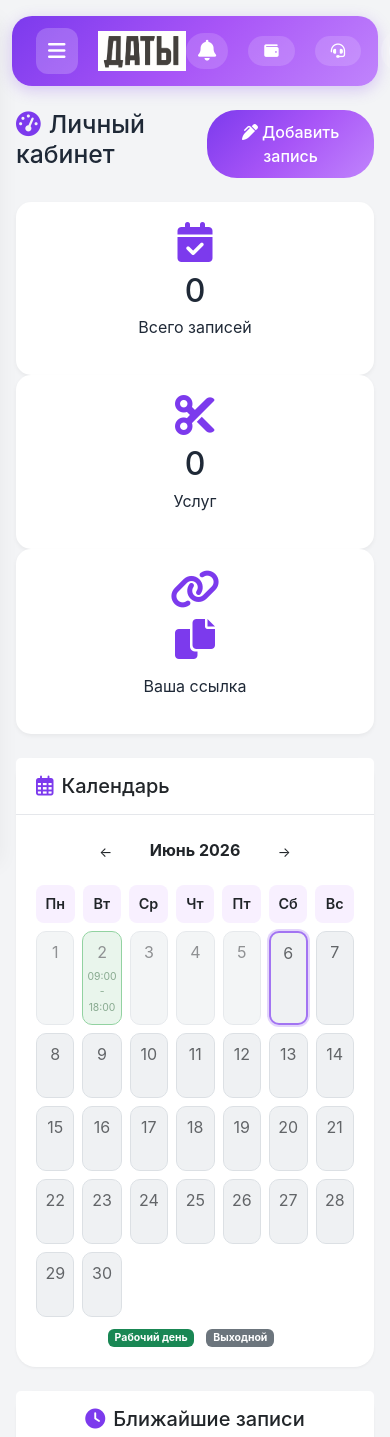
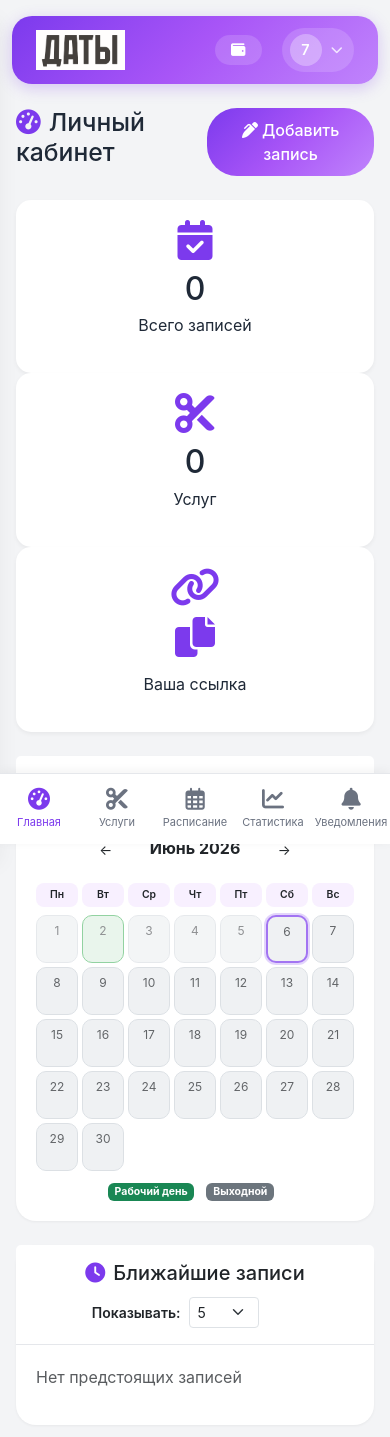
Before and after one commit to rustkarimov/gdedakogda, a Django app: page /dashboard/ in a window 390 px wide. Shown: the top 1437 px of the page. Run offline with Django 5.2, Linux system fonts and the light colour scheme; a user stored in the database is signed in; data comes from the database, SQL or seed files in the repository; data that the repository does not hold is empty; some libraries are stand-ins or nearby versions.

Commit message:
started mobile

```diff
--- a/masters/templates/masters/base.html
+++ b/masters/templates/masters/base.html
@@ -1,26 +1,24 @@
 {% load static %}
-
 
 <!DOCTYPE html>
 <html lang="ru">
 <head>
     <meta charset="UTF-8">
-    <meta name="viewport" content="width=device-width, initial-scale=1.0">
+    <meta name="viewport" content="width=device-width, initial-scale=1.0, viewport-fit=cover">
     <title>{% block title %}ДАТЫ{% endblock %}</title>
 
-    <!-- Bootstrap 5 CSS (локально) -->
+    <!-- Bootstrap 5 CSS -->
     <link rel="stylesheet" href="{% static 'css/bootstrap.min.css' %}">
-
-    <!-- Font Awesome (локально) -->
+    <!-- Font Awesome -->
     <link rel="stylesheet" href="{% static 'css/all.min.css' %}">
-
     <!-- Наш CSS -->
     <link rel="stylesheet" href="{% static 'css/style.css' %}">
 
+    {% block extra_css %}{% endblock %}
 </head>
 <body>
     <div class="app-container">
-        <!-- Боковое меню -->
+        <!-- Боковое меню (только для десктопа) -->
         <aside class="sidebar">
             <nav class="sidebar-nav">
                 <a href="{% url 'dashboard' %}" class="nav-item {% if request.resolver_match.url_name == 'dashboard' %}active{% endif %}">
@@ -67,25 +65,14 @@
                     </div>
                 </div>
 
-
                 <div class="top-bar-right">
-
-                    <!-- Колокольчик в шапке -->
-                <div class="notification-bell" onclick="toggleNotifications()" style="position: relative; cursor: pointer">
-                    <i class="fas fa-bell" style="color: white; font-size: 1.3rem;"></i>
-                    <span class="notification-dot" id="notification-dot"></span>
-                </div>
-
+                    <!-- Кошелёк (только на мобильных виден) -->
                     <div class="wallet">
                         <i class="fas fa-wallet"></i>
                         <span>0 ₽</span>
                     </div>
 
-                <a href="#" class="support-link">
-                    <i class="fas fa-headset"></i>
-                    <span>Поддержка</span>
-                </a>
-
+                    <!-- Аватарка с меню -->
                     <div class="user-menu dropdown">
                         <div class="user-avatar" data-bs-toggle="dropdown">
                             {% if request.user.master.avatar %}
@@ -120,6 +107,32 @@
 
                 {% block content %}{% endblock %}
             </div>
+        </main>
+    </div>
+
+    <!-- МОБИЛЬНОЕ НИЖНЕЕ МЕНЮ -->
+    <div class="mobile-bottom-nav">
+        <a href="{% url 'dashboard' %}" class="{% if request.resolver_match.url_name == 'dashboard' %}active{% endif %}">
+            <i class="fas fa-tachometer-alt"></i>
+            <span>Главная</span>
+        </a>
+        <a href="{% url 'services' %}" class="{% if request.resolver_match.url_name == 'services' %}active{% endif %}">
+            <i class="fas fa-cut"></i>
+            <span>Услуги</span>
+        </a>
+        <a href="{% url 'schedule' %}" class="{% if request.resolver_match.url_name == 'schedule' %}active{% endif %}">
+            <i class="far fa-calendar-alt"></i>
+            <span>Расписание</span>
+        </a>
+        <a href="{% url 'clients_statistics' %}" class="{% if request.resolver_match.url_name == 'clients_statistics' %}active{% endif %}">
+            <i class="fas fa-chart-line"></i>
+            <span>Статистика</span>
+        </a>
+        <a href="#" onclick="toggleNotifications(); return false;" class="{% if request.resolver_match.url_name == 'notifications' %}active{% endif %}">
+            <i class="fas fa-bell"></i>
+            <span>Уведомления</span>
+        </a>
+    </div>
 
     <!-- Модальное окно уведомлений -->
     <div id="notificationsModal" class="modal fade" tabindex="-1">
@@ -138,11 +151,9 @@
                             <i class="fas fa-check-double me-1"></i>Прочитать все
                         </button>
                     </div>
-                <div id="notifications-list" class="notifications-list">
-                    <!-- Уведомления будут загружены сюда -->
-                </div>
+                    <div id="notifications-list" class="notifications-list"></div>
                     <div class="text-center p-3" id="load-more-notifications" style="display: none;">
-                    <button class="btn btn-sm btn-outline-pink" onclick="loadMoreNotifications()">
+                        <button class="btn btn-sm btn-outline-primary" onclick="loadMoreNotifications()">
                             Загрузить ещё
                         </button>
                     </div>
@@ -151,14 +162,13 @@
         </div>
     </div>
 
-
     <!-- МОДАЛЬНОЕ ОКНО ЧАТА ПОДДЕРЖКИ -->
     <div class="modal fade" id="supportChatModal" tabindex="-1">
         <div class="modal-dialog modal-dialog-centered modal-lg">
             <div class="modal-content">
                 <div class="modal-header">
                     <h5 class="modal-title">
-                    <i class="fas fa-headset me-2" style="color: #ff85b3;"></i>
+                        <i class="fas fa-headset me-2" style="color: var(--primary);"></i>
                         Поддержка
                     </h5>
                     <button type="button" class="btn-close" data-bs-dismiss="modal"></button>
@@ -166,18 +176,18 @@
                 <div class="modal-body p-0">
                     <div id="chat-messages" class="p-3" style="height: 400px; overflow-y: auto; background-color: #f8f9fa;">
                         <div class="text-center text-muted py-5">
-                        <div class="spinner-border" style="color: #ff85b3;"></div>
+                            <div class="spinner-border" style="color: var(--primary);"></div>
                         </div>
                     </div>
                     <div class="p-3 border-top bg-white">
                         <div class="input-group">
                             <textarea id="chat-input" class="form-control" rows="2" placeholder="Напишите свой вопрос..."></textarea>
-                        <button id="chat-send-btn" class="btn btn-pink" type="button">
+                            <button id="chat-send-btn" class="btn btn-primary" type="button">
                                 <i class="fas fa-paper-plane"></i> Отправить
                             </button>
                         </div>
                         <div class="small text-muted mt-2">
-                        <i class="fas fa-clock me-1"></i>Ответ 15
+                            <i class="fas fa-clock me-1"></i>Ответ 15 минут
                         </div>
                     </div>
                 </div>
@@ -189,21 +199,24 @@
     <script src="{% static 'js/bootstrap.bundle.min.js' %}"></script>
 
     <script>
+    // ============================================================
+    // УВЕДОМЛЕНИЯ
+    // ============================================================
     let notificationsOffset = 0;
     let notificationsHasMore = true;
-let notificationsTotal = 0;
+    let isLoadingNotifications = false;
 
     function loadNotifications(append = false) {
+        if (isLoadingNotifications) return;
+        isLoadingNotifications = true;
+
         if (!append) notificationsOffset = 0;
 
         fetch(`/api/notifications/?offset=${notificationsOffset}&limit=20`)
             .then(r => r.json())
             .then(data => {
                 if (!append) {
-                notificationsTotal = data.total;
                     document.getElementById('unread-count').innerHTML = `${data.unread} непрочитанных`;
-
-                // Управление красной точкой (а не цифрой)
                     const dot = document.getElementById('notification-dot');
                     if (data.unread > 0) {
                         dot.style.display = 'block';
@@ -215,16 +228,28 @@ function loadNotifications(append = false) {
                 renderNotifications(data.notifications, append);
                 notificationsHasMore = data.has_more;
                 notificationsOffset += data.notifications.length;
-            document.getElementById('load-more-notifications').style.display = notificationsHasMore ? 'block' : 'none';
+                const loadMoreBtn = document.getElementById('load-more-notifications');
+                if (loadMoreBtn) {
+                    loadMoreBtn.style.display = notificationsHasMore ? 'block' : 'none';
+                }
+                isLoadingNotifications = false;
+            })
+            .catch(error => {
+                console.error('Ошибка загрузки уведомлений:', error);
+                isLoadingNotifications = false;
             });
     }
 
     function renderNotifications(notifications, append) {
         const container = document.getElementById('notifications-list');
+        if (!container) return;
+
         if (!append) container.innerHTML = '';
 
         notifications.forEach(n => {
-        // Разбиваем сообщение на строки
+            const existingItem = container.querySelector(`.notification-item[data-id="${n.id}"]`);
+            if (existingItem) return;
+
             const lines = n.message.split('\n');
             let messageHtml = '';
 
@@ -268,14 +293,11 @@ function renderNotifications(notifications, append) {
         });
     }
 
-// Новая функция для открытия уведомления
     function openNotification(element, notificationId, markAsRead) {
-    // Переключаем видимость сообщения
         const msgDiv = element.querySelector('.notification-message');
         const isVisible = msgDiv.style.display === 'block';
         msgDiv.style.display = isVisible ? 'none' : 'block';
 
-    // Если уведомление непрочитанное — отмечаем как прочитанное
         if (markAsRead) {
             fetch(`/api/notifications/${notificationId}/read/`, {
                 method: 'POST',
@@ -284,13 +306,11 @@ function openNotification(element, notificationId, markAsRead) {
             .then(r => r.json())
             .then(data => {
                 if (data.success) {
-                // Обновляем внешний вид
                     const parentDiv = element.closest('.notification-item');
                     parentDiv.classList.remove('unread');
                     parentDiv.classList.add('read');
                     parentDiv.setAttribute('data-is-read', 'true');
 
-                // Меняем иконку конверта
                     const btn = parentDiv.querySelector('.notification-actions button');
                     btn.classList.remove('btn-outline-primary');
                     btn.classList.add('btn-outline-secondary');
@@ -298,14 +318,12 @@ function openNotification(element, notificationId, markAsRead) {
                     btn.setAttribute('onclick', `event.stopPropagation(); toggleReadStatus(${notificationId}, false)`);
                     btn.title = 'Отметить непрочитанным';
 
-                // Обновляем счётчик непрочитанных
                     updateUnreadCount();
                 }
             });
         }
     }
 
-// Функция обновления количества непрочитанных
     function updateUnreadCount() {
         fetch('/api/notifications/?offset=0&limit=1')
             .then(r => r.json())
@@ -314,12 +332,6 @@ function updateUnreadCount() {
                 const dot = document.getElementById('notification-dot');
                 dot.style.display = data.unread > 0 ? 'block' : 'none';
             });
-}
-
-function toggleNotificationDetails(element) {
-    const msgDiv = element.querySelector('.notification-message');
-    const isVisible = msgDiv.style.display === 'block';
-    msgDiv.style.display = isVisible ? 'none' : 'block';
     }
 
     function toggleReadStatus(notificationId, markAsRead) {
@@ -332,7 +344,7 @@ function toggleReadStatus(notificationId, markAsRead) {
         .then(r => r.json())
         .then(data => {
             if (data.success) {
-            loadNotifications(false);  // перезагружаем список
+                loadNotifications(false);
             }
         });
     }
@@ -397,36 +409,20 @@ function getCookie(name) {
         return cookieValue;
     }
 
-// ИНИЦИАЛИЗАЦИЯ ПРИ ЗАГРУЗКЕ СТРАНИЦЫ
-document.addEventListener('DOMContentLoaded', function() {
-    // Загружаем количество непрочитанных уведомлений для отображения красной точки
-    fetch('/api/notifications/?offset=0&limit=1')
-        .then(r => r.json())
-        .then(data => {
-            const dot = document.getElementById('notification-dot');
-            if (data.unread > 0) {
-                dot.style.display = 'block';
-            } else {
-                dot.style.display = 'none';
+    function escapeHtml(str) {
+        if (!str) return '';
+        return str.replace(/[&<>]/g, function(m) {
+            if (m === '&') return '&amp;';
+            if (m === '<') return '&lt;';
+            if (m === '>') return '&gt;';
+            return m;
+        });
     }
-        })
-        .catch(error => console.error('Ошибка загрузки уведомлений:', error));
-});
-</script>
 
-
-
-        </main>
-    </div>
-
-
-
-<script>
     // ============================================================
     // ЧАТ ПОДДЕРЖКИ
     // ============================================================
     let chatRefreshInterval = null;
-let lastMessageCount = 0;
 
     function openSupportChat() {
         const modal = new bootstrap.Modal(document.getElementById('supportChatModal'));
@@ -434,7 +430,6 @@ function openSupportChat() {
         loadSupportMessages();
         startChatAutoRefresh();
 
-    // Прокрутка после открытия модалки
         setTimeout(() => {
             const container = document.getElementById('chat-messages');
             if (container) container.scrollTop = container.scrollHeight;
@@ -447,10 +442,8 @@ function loadSupportMessages() {
             .then(data => {
                 if (data.success) {
                     renderChatMessages(data.messages);
-                lastMessageCount = data.messages.length;
                     updateSupportDot(data.unread_count);
 
-                // Прокрутка после загрузки
                     setTimeout(() => {
                         const container = document.getElementById('chat-messages');
                         if (container) container.scrollTop = container.scrollHeight;
@@ -466,9 +459,9 @@ function renderChatMessages(messages) {
         if (messages.length === 0) {
             container.innerHTML = `
                 <div class="text-center text-muted py-5">
-                <i class="fas fa-comment-dots fa-3x mb-3" style="color: #ff85b3;"></i>
+                    <i class="fas fa-comment-dots fa-3x mb-3" style="color: var(--primary);"></i>
                     <p>Напишите свой вопрос, и мы обязательно поможем!</p>
-                <p class="small">Ответ 15</p>
+                    <p class="small">Ответ 15 минут</p>
                 </div>
             `;
             return;
@@ -495,7 +488,6 @@ function renderChatMessages(messages) {
         });
 
         container.innerHTML = html;
-    // Прокручиваем вниз
         container.scrollTop = container.scrollHeight;
     }
 
@@ -523,7 +515,6 @@ function sendSupportMessage() {
                 input.value = '';
                 loadSupportMessages();
 
-            // Прокрутка после отправки
                 setTimeout(() => {
                     const container = document.getElementById('chat-messages');
                     if (container) container.scrollTop = container.scrollHeight;
@@ -546,7 +537,7 @@ function startChatAutoRefresh() {
         if (chatRefreshInterval) clearInterval(chatRefreshInterval);
         chatRefreshInterval = setInterval(() => {
             loadSupportMessages();
-    }, 5000); // каждые 5 секунд
+        }, 5000);
     }
 
     function stopChatAutoRefresh() {
@@ -560,23 +551,12 @@ function updateSupportDot(unreadCount) {
         const supportLink = document.querySelector('.support-link');
         if (!supportLink) return;
 
-    // Удаляем существующую точку
         const existingDot = supportLink.querySelector('.support-dot');
         if (existingDot) existingDot.remove();
 
         if (unreadCount > 0) {
             const dot = document.createElement('span');
             dot.className = 'support-dot';
-        // dot.style.cssText = `
-        //     position: absolute;
-        //     top: -5px;
-        //     right: -8px;
-        //     width: 12px;
-        //     height: 12px;
-        //     background-color: #ff4444;
-        //     border-radius: 50%;
-        //     border: 1px solid white;
-        // `;
             supportLink.style.position = 'relative';
             supportLink.appendChild(dot);
         }
@@ -591,8 +571,22 @@ function checkUnreadSupport() {
             .catch(error => console.error('Ошибка:', error));
     }
 
-// Вешаем обработчик на кнопку поддержки
+    // ============================================================
+    // ИНИЦИАЛИЗАЦИЯ
+    // ============================================================
     document.addEventListener('DOMContentLoaded', function() {
+        fetch('/api/notifications/?offset=0&limit=1')
+            .then(r => r.json())
+            .then(data => {
+                const dot = document.getElementById('notification-dot');
+                if (data.unread > 0) {
+                    dot.style.display = 'block';
+                } else {
+                    dot.style.display = 'none';
+                }
+            })
+            .catch(error => console.error('Ошибка загрузки уведомлений:', error));
+
         const supportBtn = document.querySelector('.support-link');
         if (supportBtn) {
             supportBtn.addEventListener('click', function(e) {
@@ -601,17 +595,14 @@ document.addEventListener('DOMContentLoaded', function() {
             });
         }
 
-    // Проверяем непрочитанные каждые 60 секунд
         checkUnreadSupport();
         setInterval(checkUnreadSupport, 60000);
     });
 
-// Останавливаем автообновление при закрытии модалки
     document.getElementById('supportChatModal')?.addEventListener('hidden.bs.modal', function() {
         stopChatAutoRefresh();
     });
 
-// Отправка по Enter (но Shift+Enter для новой строки)
     document.getElementById('chat-input')?.addEventListener('keydown', function(e) {
         if (e.key === 'Enter' && !e.shiftKey) {
             e.preventDefault();
@@ -619,7 +610,6 @@ document.getElementById('chat-input')?.addEventListener('keydown', function(e) {
         }
     });
 
-// Вешаем обработчик на кнопку отправки
     document.getElementById('chat-send-btn')?.addEventListener('click', sendSupportMessage);
     </script>
 
--- a/masters/templates/masters/dashboard.html
+++ b/masters/templates/masters/dashboard.html
@@ -358,6 +358,9 @@
         </div>
     </div>
 </div>
+
+
+
 
 <script>
 // ============================================================
--- a/static/css/style.css
+++ b/static/css/style.css
@@ -475,6 +475,81 @@ body {
     border: 1px solid white;
 }
 
+
+/* ============================================================ */
+/* ========== МОБИЛЬНОЕ НИЖНЕЕ МЕНЮ ========== */
+/* ============================================================ */
+
+.mobile-bottom-nav {
+    display: none;
+}
+
+@media (max-width: 768px) {
+    .mobile-bottom-nav {
+        display: flex;
+        position: fixed;
+        bottom: 0;
+        left: 0;
+        right: 0;
+        background: white;
+        justify-content: space-around;
+        padding: 10px 0;
+        padding-bottom: max(10px, env(safe-area-inset-bottom, 10px));
+        border-top: 1px solid var(--gray-200);
+        z-index: 1000;
+        box-shadow: 0 -2px 10px rgba(0, 0, 0, 0.05);
+    }
+
+    .mobile-bottom-nav a {
+        display: flex;
+        flex-direction: column;
+        align-items: center;
+        gap: 4px;
+        font-size: 11px;
+        color: var(--gray-500);
+        text-decoration: none;
+        flex: 1;
+        padding: 4px 0;
+        transition: color 0.2s;
+    }
+
+    .mobile-bottom-nav a i {
+        font-size: 22px;
+    }
+
+    .mobile-bottom-nav a.active {
+        color: var(--primary);
+    }
+
+    .mobile-bottom-nav a span {
+        font-size: 10px;
+    }
+
+    /* Отступ для контента, чтобы не перекрывался меню */
+    .content-wrapper {
+        padding-bottom: 80px;
+    }
+
+    /* Скрываем кнопку поддержки и кошелёк в десктопной шапке на мобильных */
+    .support-link {
+        display: none !important;
+    }
+}
+
+@media (max-width: 380px) {
+    .mobile-bottom-nav a span {
+        font-size: 9px;
+    }
+
+    .mobile-bottom-nav a i {
+        font-size: 18px;
+    }
+
+    .mobile-bottom-nav {
+        padding: 6px 0;
+    }
+}
+
 /* ============================================================ */
 /* ========== ДАШБОРД (СТИЛИ ДЛЯ ДЕСКТОПА И МОБАЙЛА) ========== */
 /* ============================================================ */
@@ -705,6 +780,74 @@ body:has(#workingDayActions[style*="display: block"]) #addBookingButtonContainer
     background-color: #6c757d !important;
     color: white !important;
 }
+
+@media (max-width: 768px) {
+    .calendar-weekdays {
+        gap: 4px;
+    }
+
+    .calendar-weekday {
+        font-size: 0.7rem;
+        padding: 6px 2px;
+    }
+
+    .calendar-dates {
+        gap: 4px;
+    }
+
+    .calendar-date {
+        padding: 6px 2px;
+        min-height: 55px;
+        font-size: 0.8rem;
+    }
+
+    .calendar-time {
+        font-size: 0.55rem;
+        margin-top: 2px;
+        white-space: nowrap;
+        overflow: hidden;
+        text-overflow: ellipsis;
+        max-width: 100%;
+    }
+
+    .calendar-icons {
+        top: 2px;
+        right: 2px;
+        gap: 1px;
+    }
+
+    .booking-badge {
+        font-size: 0.55rem;
+        min-width: 14px;
+        height: 14px;
+        padding: 0 3px;
+    }
+
+    .break-badge {
+        font-size: 0.55rem;
+    }
+}
+
+@media (max-width: 480px) {
+    .calendar-weekday {
+        font-size: 0.65rem;
+        padding: 4px 1px;
+    }
+
+    .calendar-date {
+        min-height: 48px;
+        font-size: 0.75rem;
+    }
+
+    .calendar-time {
+        font-size: 0.5rem;
+    }
+
+    /* На очень маленьких экранах скрываем время */
+    .calendar-time {
+        display: none;
+    }
+}
 /* ============================================================ */
 /* ========== УСЛУГИ (СТИЛИ ДЛЯ ДЕСКТОПА И МОБАЙЛА) ========== */
 /* ============================================================ */
@@ -1410,8 +1553,8 @@ body:has(#workingDayActions[style*="display: block"]) #addBookingButtonContainer
         left: 0;
     }
 
-    .sidebar-toggle {
-        display: block;
+        .sidebar-toggle {
+        display: none !important;
     }
 
     .content-wrapper {
```
Lines whose indentation alone changed are shown as unchanged.
